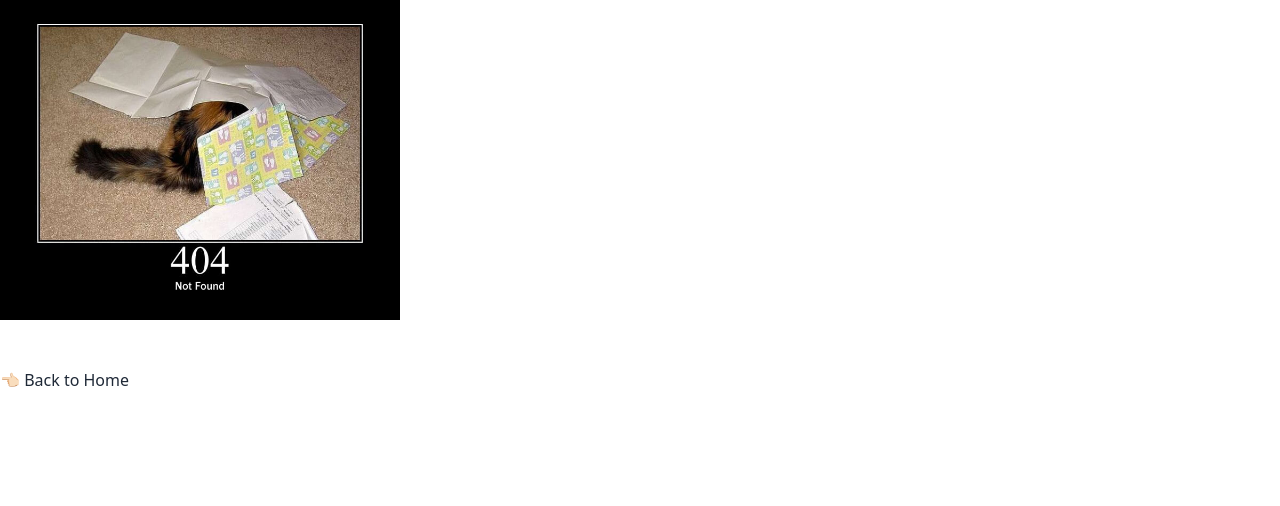
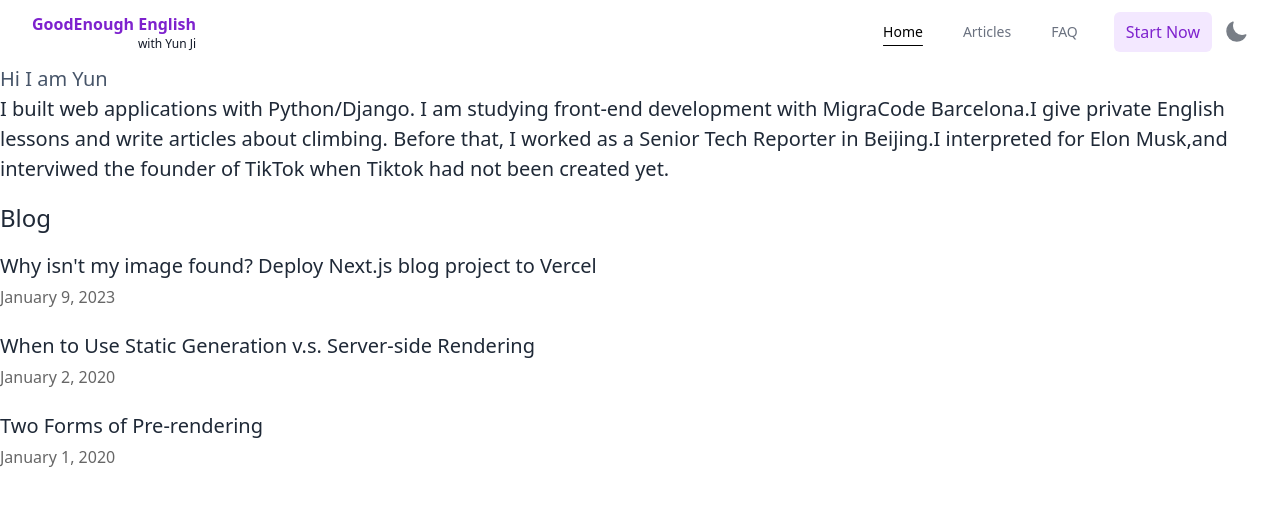
Before and after one commit to actuallyyun/learn-english-with-yun, a Next.js app in the folder nextjs-blog/: page /posts in a window 1280 px wide. Before the commit this address had no page. Shown: the top 506 px of the page. Built offline with nearby package versions, Linux system fonts and the light colour scheme.

Commit message:
formatting

```diff
--- a/nextjs-blog/pages/_app.js
+++ b/nextjs-blog/pages/_app.js
@@ -1,6 +1,7 @@
 import '../styles/globals.css'
 
-
 export default function App({ Component, pageProps }) {
-    return <Component {...pageProps} />
+    return (
+    <Component {...pageProps} />
+    )
 }
--- /dev/null
+++ b/nextjs-blog/pages/posts.js
@@ -0,0 +1,58 @@
+import Head from 'next/head'
+import Layout, { siteTitle } from '../components/layout'
+import utilStyles from '../styles/utils.module.css'
+import { getSortedPostsData } from '../lib/posts'
+import Link from 'next/link'
+import Date from '../components/date'
+
+
+
+export async function getStaticProps() {
+  const allPostsData = getSortedPostsData()
+  return {
+    props: {
+      allPostsData,
+    },
+  }
+
+}
+
+export default function Home({ allPostsData }) {
+  return (
+    <Layout home>
+      <Head>
+        <title>{siteTitle}</title>
+      </Head>
+
+
+      <section className={utilStyles.headingMd}>
+        <p className='text-slate-600'>Hi I am Yun</p>
+        <p>
+          I built web applications with Python/Django. I am studying front-end development with MigraCode Barcelona.I give private English lessons and write articles about climbing. Before that, I worked as a Senior Tech Reporter in Beijing.I interpreted for Elon Musk,and interviwed the founder of TikTok when Tiktok had not been created yet.
+        </p>
+      </section>
+
+      <section className={`${utilStyles.headingMd} ${utilStyles.padding1px}`}>
+        <h2 className={utilStyles.headingLg}>Blog</h2>
+        <ul className={utilStyles.list}>
+          {allPostsData.map(({ id, date, title }) => (
+            <li className={utilStyles.listItem} key={id}>
+              <Link href={`/posts/${id}`}>
+                {title}
+              </Link>
+
+              <br />
+              <small className={utilStyles.lightText}>
+                <Date dateString={date} />
+              </small>
+            </li>
+
+          ))}
+
+        </ul>
+
+      </section>
+
+    </Layout>
+  )
+}
```
Also changed, not shown: nextjs-blog/pages/posts/[id].js (line endings or trailing spaces).
